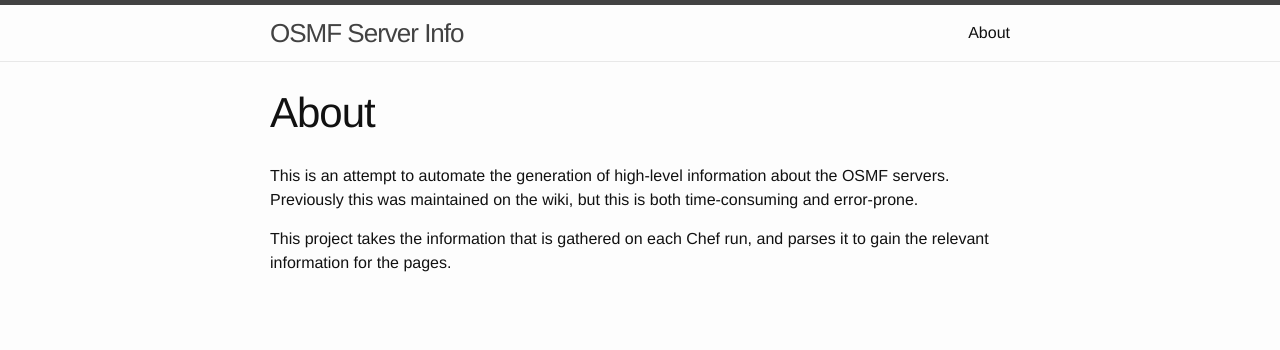
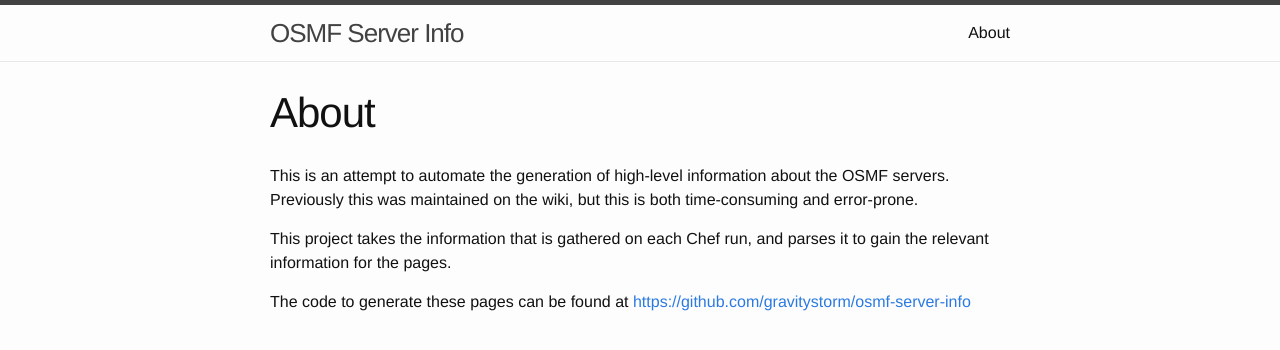
Before and after one commit to osmfoundation/osmf-server-info, a Jekyll site: the page built from about.md, in a window 1280 px wide. Shown: the top 350 px of the page. Built offline with Jekyll 4.4.1, drawn with Linux system fonts in a browser that asks for light colours.

Commit message:
Link to source code.

```diff
--- a/about.md
+++ b/about.md
@@ -10,3 +10,6 @@ both time-consuming and error-prone.
 
 This project takes the information that is gathered on each Chef run, and
 parses it to gain the relevant information for the pages.
+
+The code to generate these pages can be found at
+[https://github.com/gravitystorm/osmf-server-info](https://github.com/gravitystorm/osmf-server-info)
```
